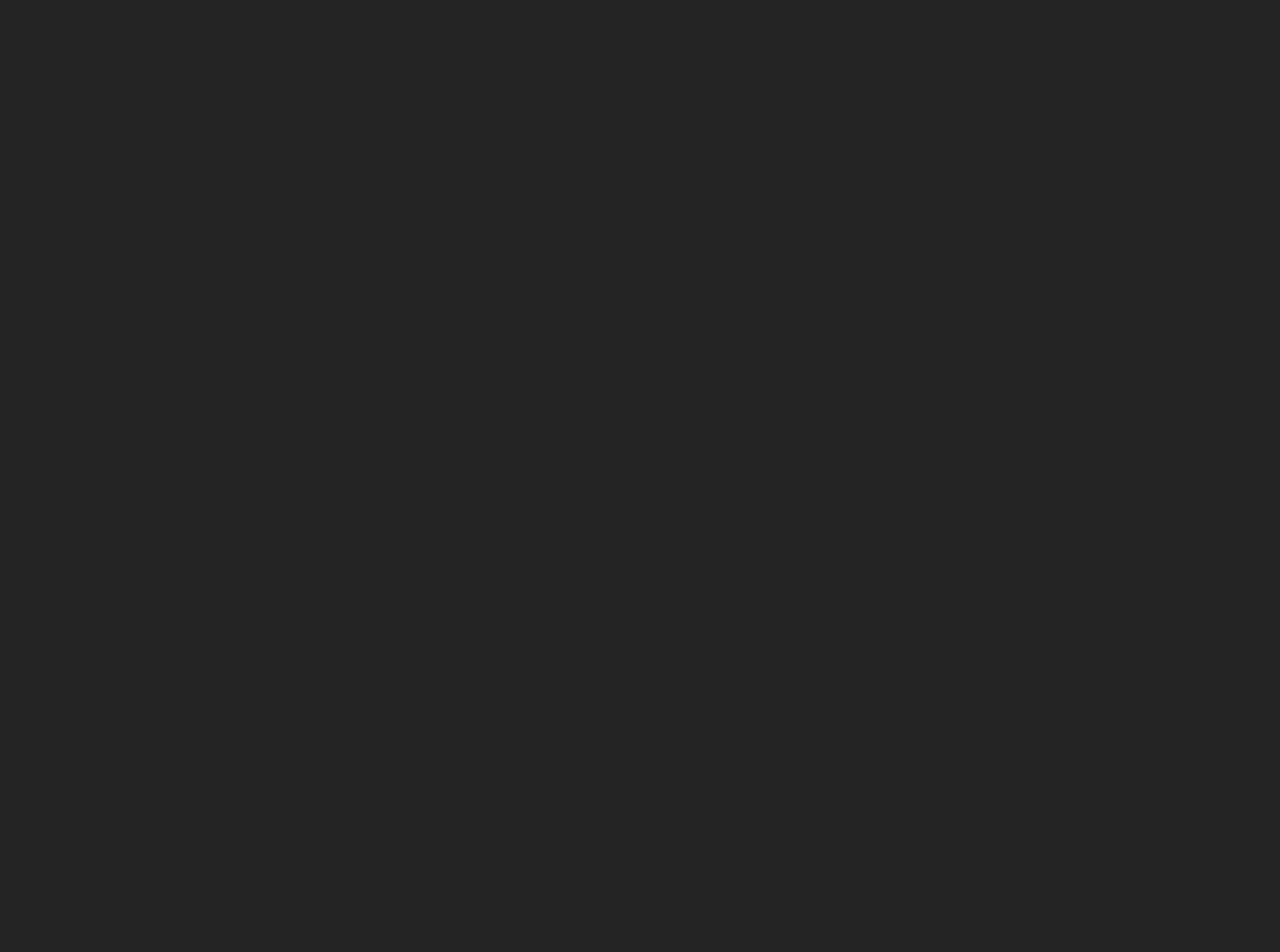
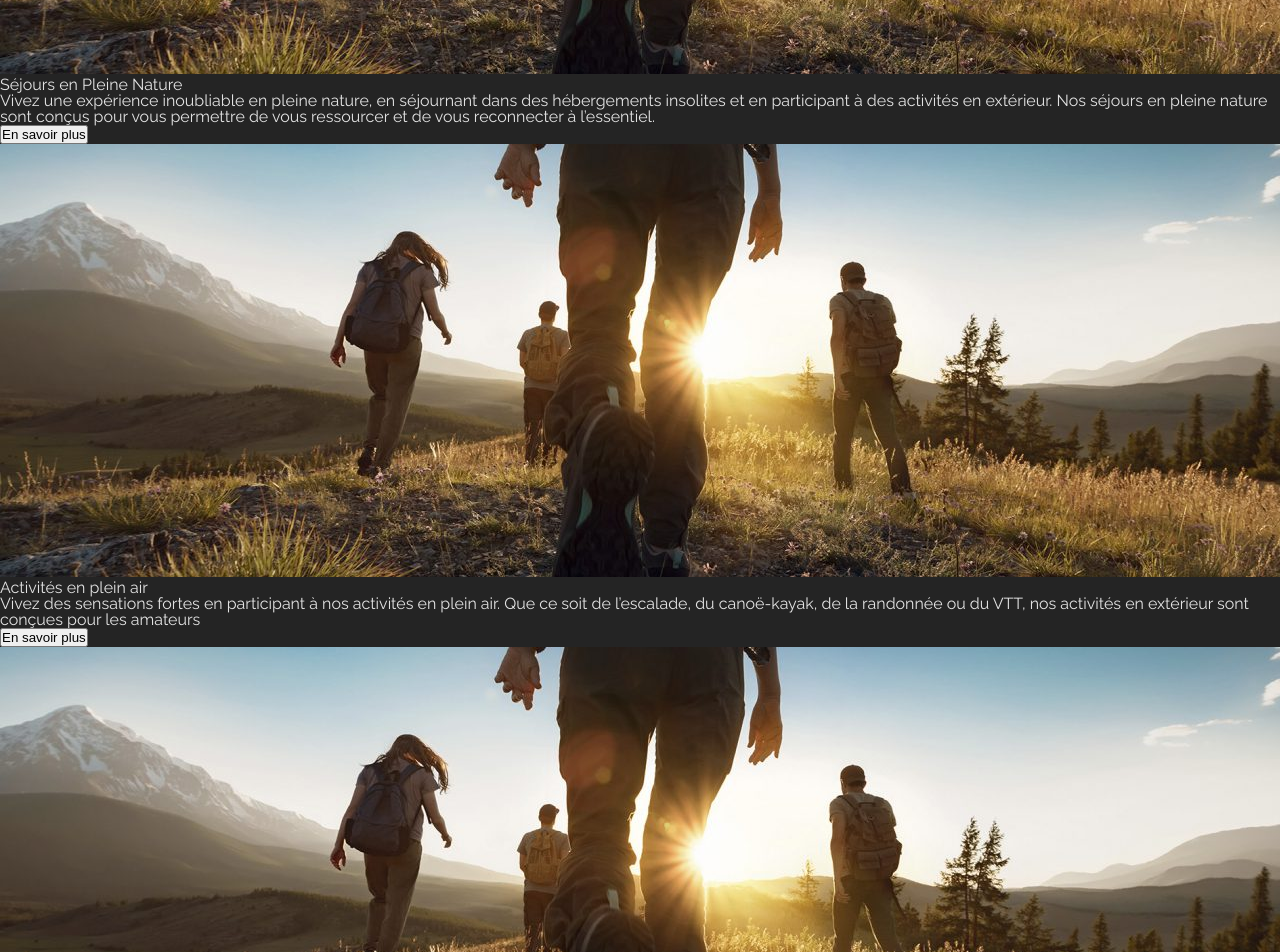
Before and after one commit to julien382/Wildora, a React (Vite) app: page / in a window 1280 px wide. Shown: the part 1865-2817 px from the top of the page. Before the commit the page ends 987 px from the top, so only its background shows below. Built offline with nearby package versions, Linux system fonts and the light colour scheme.

Commit message:
add html mainPage

```diff
--- a/src/pages/MainPage/MainPage.jsx
+++ b/src/pages/MainPage/MainPage.jsx
@@ -5,14 +5,44 @@ const MainPage = () => {
 
     return (
         <div>
-            <section className='topMainPageContainer'>
+            <section className='topMainPage'>
                 <img className='topMainPageImage' src={mainImage} alt="mainImage"></img>
                 <h1 className='topMainPageTitle'>Bienvenue chez Wildora : L’Évasion au Cœur de la Nature Sauvage</h1>
             </section>
 
-            <section className='midMainPageContainer'>
-                <p className='midMainPageTitle'>Chez Wildora, nous vous offrons des expériences immersives au cœur de la nature, que ce soit à travers des balades guidées, des séjours en pleine nature ou des activités en extérieur. Nous croyons que la véritable évasion se trouve dans la simplicité et la beauté brute de notre environnement naturel. Nos services sont conçus pour vous permettre de vous reconnecter à l’essentiel, en explorant des paysages préservés et en vivant des moments authentiques, loin du tumulte quotidien.</p>
+            <section className='presentationMainPage'>
+                <p className='presentationMainPageTitle'>Chez Wildora, nous vous offrons des expériences immersives au cœur de la nature, que ce soit à travers des balades guidées, des séjours en pleine nature ou des activités en extérieur. Nous croyons que la véritable évasion se trouve dans la simplicité et la beauté brute de notre environnement naturel. Nos services sont conçus pour vous permettre de vous reconnecter à l’essentiel, en explorant des paysages préservés et en vivant des moments authentiques, loin du tumulte quotidien.</p>
             </section>
+
+            <section className='servicesMainPage'>
+                <h1 className='servicesMainPageTitle'>Des aventures sur mesure pour les amoureux de la nature sauvage.</h1>
+                <div className='servicesMainPageContainer'>
+                    <div className='servicesMainPageCard'>
+                        <img className='servicesImage' src={mainImage} alt="servicesImage"></img>
+                        <h2 className='servicesMainPageCardTitle'>Balades en forêt</h2>
+                        <p className='servicesMainPageCardText'>Partez à la découverte de la nature sauvage en compagnie de nos guides passionnés. Nos balades guidées sont l’occasion de découvrir des paysages préservés et de vivre des moments uniques en pleine nature.</p>
+                        <button className='servicesMainPageCardButton'>En savoir plus</button>
+                    </div>
+                    <div className='servicesMainPageCard'>
+                        <img className='servicesImage' src={mainImage} alt="servicesImage"></img>
+                        <h2 className='servicesMainPageCardTitle'>Séjours en Pleine Nature</h2>
+                        <p className='servicesMainPageCardText'>Vivez une expérience inoubliable en pleine nature, en séjournant dans des hébergements insolites et en participant à des activités en extérieur. Nos séjours en pleine nature sont conçus pour vous permettre de vous ressourcer et de vous reconnecter à l’essentiel.</p>
+                        <button className='servicesMainPageCardButton'>En savoir plus</button>
+                   </div>
+                   <div className='servicesMainPageCard'>
+                        <img className='servicesImage' src={mainImage} alt="servicesImage"></img>
+                        <h2 className='servicesMainPageCardTitle'>Activités en plein air</h2>
+                        <p className='servicesMainPageCardText'>Vivez des sensations fortes en participant à nos activités en plein air. Que ce soit de l’escalade, du canoë-kayak, de la randonnée ou du VTT, nos activités en extérieur sont conçues pour les amateurs</p>
+                        <button className='servicesMainPageCardButton'>En savoir plus</button>
+                   </div>
+                </div>
+            </section>
+
+            <section className='galerieMainPage'>
+                <img className='galerieMainPageImage' src={mainImage} alt="mainImage"></img>
+                <h1 className='galerieMainPageTitle'>Découvrez la beauté de la nature à travers notre galerie de photos.</h1>
+            </section>
+
         </div>
     )
 }
--- a/src/pages/MainPage/MainPage.scss
+++ b/src/pages/MainPage/MainPage.scss
@@ -1,6 +1,6 @@
 @use '../../styles/index' as *;
 
-.topMainPageContainer {
+.topMainPage {
     position: relative;
     height: 100vh; /* L'image prend toute la hauteur de la vue */
     overflow: hidden;
@@ -28,11 +28,11 @@
     }
 }
 
-.midMainPageContainer {
+.presentationMainPage {
     padding: 2rem;
     background-color: $white;
 
-    .midMainPageTitle {
+    .presentationMainPageTitle {
         font-size: 1.2rem;
         line-height: 1.6;
         color: $black;
```
